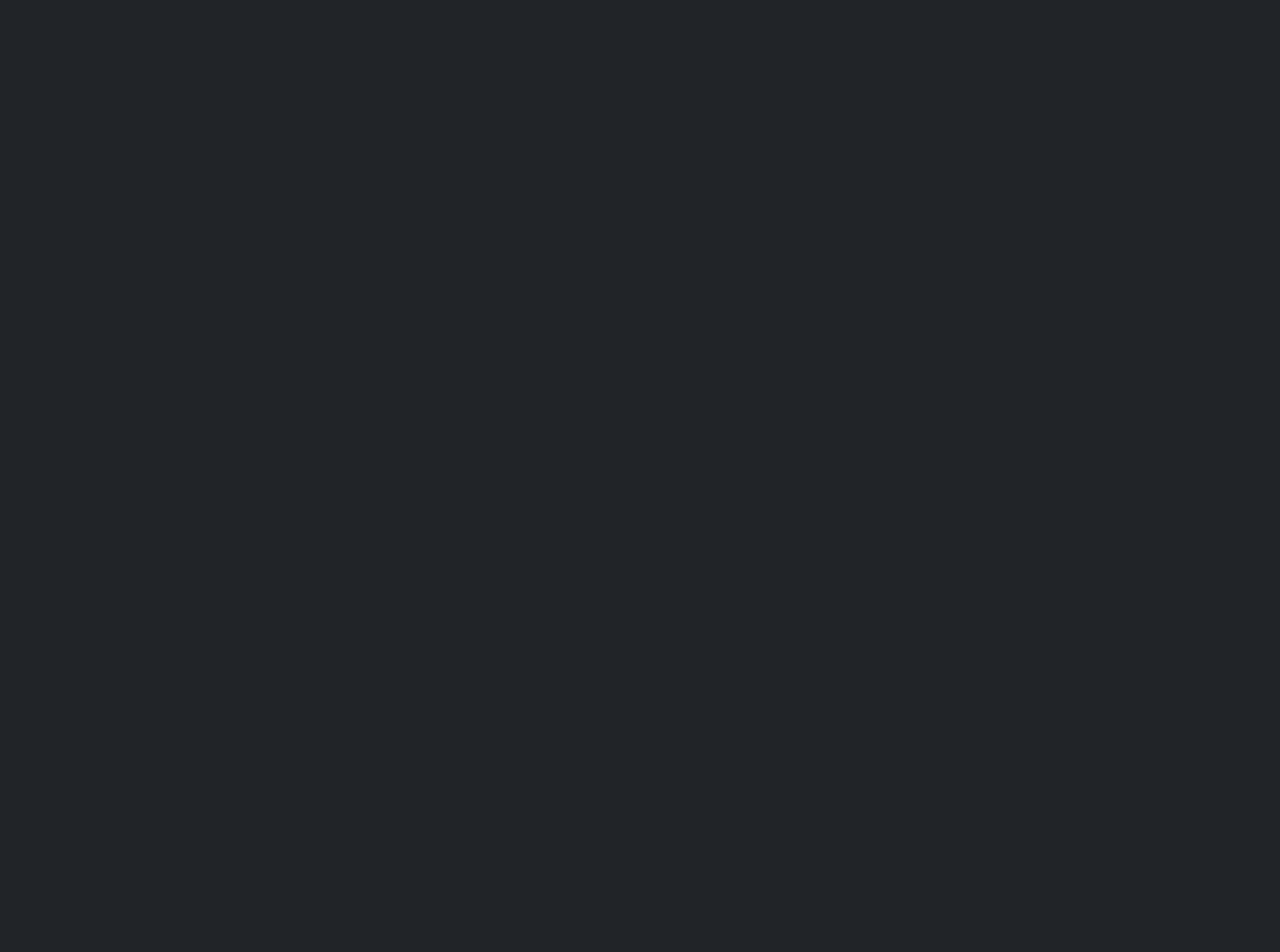
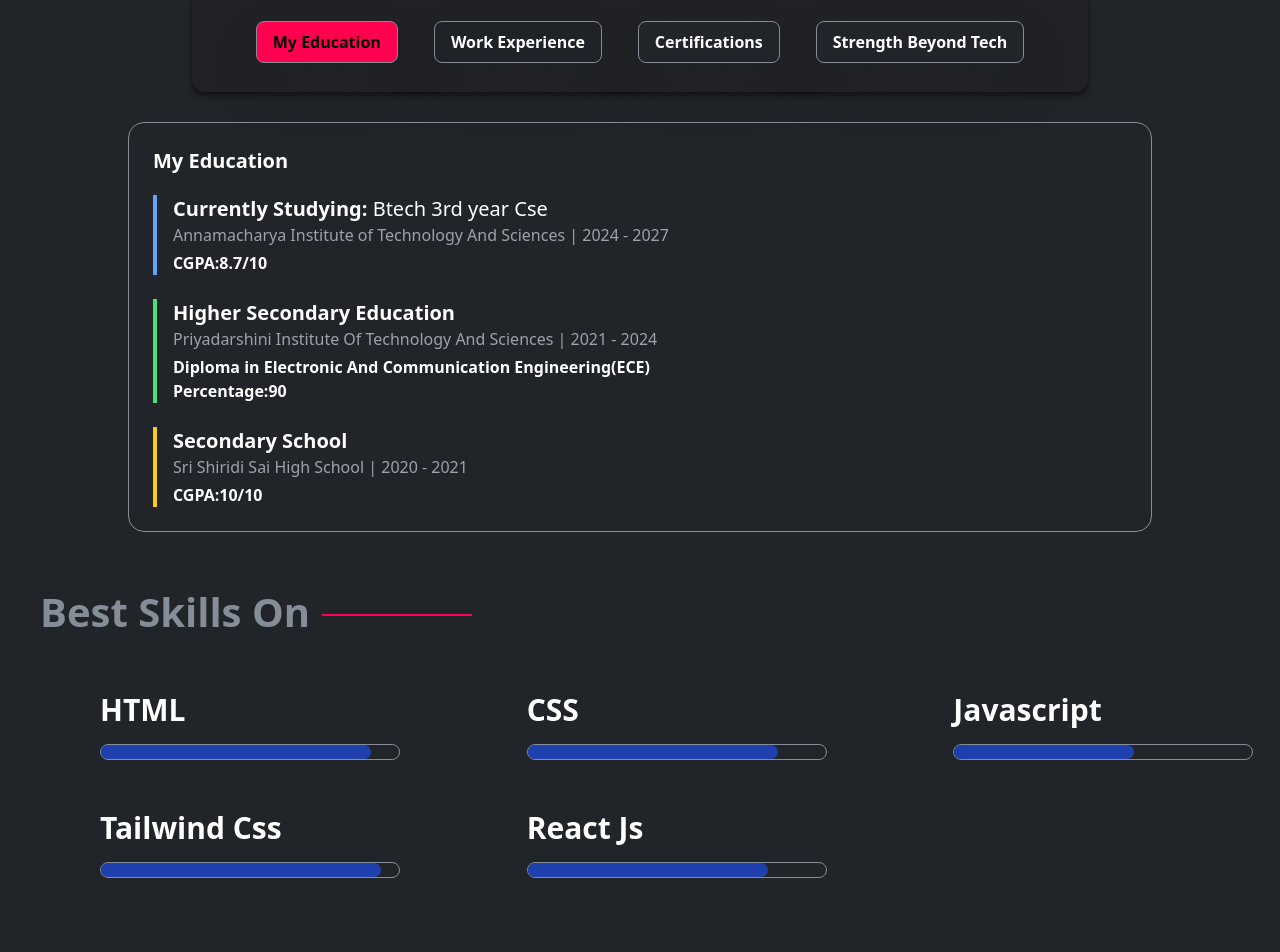
Before and after one commit to AMIREDDYRAKEY/MYPortfolio, a React (Vite) app: page / in a window 1280 px wide. Shown: the part 740-1692 px from the top of the page. Before the commit the page ends 800 px from the top, so only its background shows below. Built offline with nearby package versions, Linux system fonts and the light colour scheme.

Commit message:
first commit

```diff
--- a/src/App.jsx
+++ b/src/App.jsx
@@ -3,12 +3,16 @@ import { BrowserRouter, Route, Routes } from 'react-router-dom'
 import Navbar from './components/Navbar'
 import Hero from './components/Hero'
  import Aboutme from './components/Aboutme'
+ import Skills from './components/Skills'
+ import Projects from './components/Projects'
  const App = () => {
    return (
      <div>
       <div><Navbar/></div>
       <div><Hero/></div>
       <div><Aboutme/></div>
+     <div><Skills/></div>
+     <div><Projects/></div>
      </div>
 
    )
--- a/src/components/Aboutme.jsx
+++ b/src/components/Aboutme.jsx
@@ -1,17 +1,51 @@
-import React from 'react'
+import React, { useState } from 'react'
+import Myeducation from './Myeducation'
+import Worke from './Work'
 
 const Aboutme = () => {
-    return (
+  const [Activetab, setActivetab] = useState("education")
+
+  return (
+    <div>
+      <div className="mt-[20px] ">
+        <div className='flex ml-[40px] items-center gap-3'>
+          <h1 className='text-[#858d98] font-bold text-[40px]'>About Me</h1>
+          <div className='w-[150px] mt-[6px] h-[2px] bg-[#ff014f]'></div>
+        </div>
+
+        {/* Tabs */}
+        <div className='flex justify-center'>
+          <div className='flex justify-center rounded-xl items-center gap-9 mt-[20px] bg-[#202226] h-[100px] w-[70%] shadow-md shadow-[#111]'>
+
+            <div className={`border-[0.5px] border-[#858d98] px-4 py-2 text-[#ffff] font-semibold bg-[#1f2226] rounded-lg shadow-2xl shadow-[#212428] ${Activetab === 'education' ? "bg-[#ff014f] text-black":""}  `}>
+              <button onClick={() => setActivetab('education')}>My Education</button>
+            </div>
+
+            <div className={`border-[0.5px] border-[#858d98] px-4 py-2 text-[#ffff] font-semibold bg-[#1f2226] rounded-lg shadow-2xl shadow-[#212428] ${Activetab === 'work' ? "bg-[#ff014f] text-black":""}  `}>
+              <button onClick={() => setActivetab('work')}>Work Experience</button>
+            </div>
+
+            <div className={`border-[0.5px] border-[#858d98] px-4 py-2 text-[#ffff] font-semibold bg-[#212428] rounded-lg shadow-2xl shadow-[#212428] ${Activetab === 'certifi' ? "bg-[#ff014f] text-black":""}  `}>
+              <button onClick={() => setActivetab('certifi')}>Certifications</button>
+            </div>
+
+            <div className={`border-[0.5px] border-[#858d98] px-4 py-2 text-[#ffff] font-semibold bg-[#212428] rounded-lg shadow-2xl shadow-[#212428] ${Activetab === 'strength' ? "bg-[#ff014f] text-black":""}  `}>
+              <button onClick={() => setActivetab('strength')}>Strength Beyond Tech</button>
+            </div>
+          </div>
+        </div>
+
+        {/* Tab Content */}
         <div>
-            <div className='mt-[20px]'>
-                <div className="flex  ml-[40px] items-center gap-3">
-                    <h1 className="text-[#858d98] font-bold text-[40px]">About Me</h1>
-                    <div className="w-[150px]  mt-[6px] h-[2px] bg-[#ff014f]"></div>
-                </div>
+          {Activetab === 'education' && <Myeducation />}
+          {Activetab === 'work' && <Worke />}
+          {Activetab === 'certifi' && <p className={`text-white`}>ssss</p>}
+          {Activetab === 'strength' && <p className={`text-white`}>mmmm</p>}
+        </div>
+      </div>
 
-            </div>
-        </div>
-    )
+    </div>
+  )
 }
 
 export default Aboutme
--- a/src/components/Hero.jsx
+++ b/src/components/Hero.jsx
@@ -17,7 +17,7 @@ const Hero = () => {
         </div>
         {/* boxes */}
         <div className='md:flex md:flex-row flex flex-col gap-8  md:mt-0 mt-5 md:gap-7'>
-           <div className='  border-[1.5px] border-[#858d98] h-[60px] w-[170px] flex items-center justify-center bg-[#ff014f] rounded-md gap-2 coursor-pointer' ><button className='text-[17px] text-white font-semibold'>Download Cv </button> <IoMdDownload className='text-[17px] text-white' /></div>
+           <div className='  border-[1.5px] border-[#858d98] h-[60px] w-[170px] flex items-center justify-center bg-[#ff014f] rounded-md gap-2 coursor-pointer hover:bg-[#212428] ' ><button className='text-[17px] text-white font-semibold'>Download Cv </button> <IoMdDownload className='text-[17px] text-white' /></div>
            <div className='  border-[1.5px] border-[#858d98] h-[60px] w-[170px] flex items-center justify-center  rounded-md gap-2 hover:bg-[#ff014f] coursor-pointer' ><button className='text-[17px] text-white font-bold'>Get In Touch </button></div>
         </div>
       </div>
--- /dev/null
+++ b/src/components/Myeducation.jsx
@@ -0,0 +1,39 @@
+import React from "react";
+
+const Myeducation = () => {
+  return (
+    <div className="flex justify-center items-center mt-[30px]">
+      <div className="border-[1px] h-auto w-[80%] border-[#858d98] rounded-2xl p-6 text-white">
+        <h2 className="text-xl font-semibold">My  Education</h2>
+        <div className="space-y-6 mt-5">
+          <div className="border-l-4 border-blue-400 pl-4">
+            <div className="text-xl  "><strong>Currently Studying:</strong> Btech 3rd year Cse</div>
+            <p className="text-gray-400">Annamacharya Institute of Technology And Sciences | 2024 - 2027</p>
+            <p className="mt-1 font-semibold">
+              CGPA:8.7/10
+            </p>
+          </div>
+
+          <div className="border-l-4 border-green-400 pl-4">
+            <h2 className="text-xl font-semibold">Higher Secondary Education</h2>
+            <p className="text-gray-400">Priyadarshini Institute Of Technology And Sciences | 2021 - 2024</p>
+            <p className="mt-1 font-semibold text-[#fff]">
+              Diploma in Electronic And Communication Engineering(ECE)<br/>
+              Percentage:90
+            </p>
+          </div>
+
+          <div className="border-l-4 border-yellow-400 pl-4">
+            <h2 className="text-xl font-semibold">Secondary School</h2>
+            <p className="text-gray-400">Sri Shiridi Sai High School | 2020 - 2021</p>
+            <p className="mt-1 font-semibold">
+               CGPA:10/10
+            </p>
+          </div>
+        </div>
+      </div>
+    </div>
+  );
+};
+
+export default Myeducation;
--- /dev/null
+++ b/src/components/Projects.jsx
@@ -0,0 +1,14 @@
+import React from 'react'
+
+const Projects = () => {
+  return (
+    <div className='mt-[90px]'>
+         <div className='flex ml-[40px] items-center gap-3'>
+          <h1 className='text-[#858d98] font-bold text-[40px]'>My Projects </h1>
+          <div className='w-[150px] mt-[6px] h-[2px] bg-[#ff014f]'></div>
+        </div>
+    </div>
+  )
+}
+
+export default Projects
--- /dev/null
+++ b/src/components/Skills.jsx
@@ -0,0 +1,53 @@
+import React from 'react'
+
+const Skills = () => {
+  return (
+    <div className='mt-[50px]'>
+         <div className='flex ml-[40px] items-center gap-3'>
+          <h1 className='text-[#858d98] font-bold text-[40px]'>Best Skills On</h1>
+          <div className='w-[150px] mt-[6px] h-[2px] bg-[#ff014f]'></div>
+        </div>
+        {/* Skills */}
+        <div className='grid grid-cols-3'>
+            {/* 1 */}
+            <div className='mt-[50px] ml-[100px]'>
+                <p className='text-3xl text-white font-bold'>HTML</p>
+                <div className='border-[1px]  border-[#858d98] h-[16px] w-[300px] mt-4 rounded-2xl'>
+                    <div className='bg-blue-800  h-[14px] w-[270px] rounded-2xl mt-[-px]'></div>
+                </div>
+            </div>
+            {/* 2 */}
+            <div className='mt-[50px] ml-[100px]'>
+                <p className='text-3xl text-white font-bold'>CSS</p>
+                <div className='border-[1px]  border-[#858d98] h-[16px] w-[300px] mt-4 rounded-2xl'>
+                    <div className='bg-blue-800  h-[14px] w-[250px] rounded-2xl mt-[-px]'></div>
+                </div>
+            </div>
+            {/* 3 */}
+            <div className='mt-[50px] ml-[100px]'>
+                <p className='text-3xl text-white font-bold'>Javascript</p>
+                <div className='border-[1px]  border-[#858d98] h-[16px] w-[300px] mt-4 rounded-2xl'>
+                    <div className='bg-blue-800  h-[14px] w-[180px] rounded-2xl mt-[-px]'></div>
+                </div>
+            </div>
+            {/* 4 */}
+            <div className='mt-[50px] ml-[100px]'>
+                <p className='text-3xl text-white font-bold'>Tailwind Css</p>
+                <div className='border-[1px]  border-[#858d98] h-[16px] w-[300px] mt-4 rounded-2xl'>
+                    <div className='bg-blue-800  h-[14px] w-[280px] rounded-2xl mt-[-px]'></div>
+                </div>
+            </div>
+            {/* 5 */}
+            <div className='mt-[50px] ml-[100px]'>
+                <p className='text-3xl text-white font-bold'>React Js</p>
+                <div className='border-[1px]  border-[#858d98] h-[16px] w-[300px] mt-4 rounded-2xl'>
+                    <div className='bg-blue-800  h-[14px] w-[240px] rounded-2xl mt-[-px]'></div>
+                </div>
+            </div>
+        </div>
+
+    </div>
+  )
+}
+
+export default Skills
--- /dev/null
+++ b/src/components/Work.jsx
@@ -0,0 +1,26 @@
+import React from 'react'
+
+const Work = () => {
+  return (
+    <div className="flex justify-center items-center mt-[30px]">
+      <div className="border-[1px] h-auto w-[80%] border-[#858d98] rounded-2xl p-6 text-white">
+        <h2 className="text-xl font-semibold">Work Experience</h2>
+        <div className="space-y-6 mt-5">
+          <div className="border-l-4 border-blue-400 pl-4">
+            <div className="text-xl  font-bold ">Intern At Techbuggy</div>
+             <p className="mt-1 font-semibold text-gray-400">
+              JULY 19,2024 To Present (PartTime)
+            </p>
+            <p className="text-gray-400 font-semibold"><strong>Role:</strong> Frontend Developer</p>
+            <p className="mt-1 font-semibold text-gray-400">
+              Mode:Remote
+            </p>
+            <p className="text-gray-400 "><strong>TechStack:</strong>HTML,CSS,JAVASCRIPT,REACT JS</p>
+          </div>
+        </div>
+      </div>
+    </div>
+  )
+}
+
+export default Work
```
